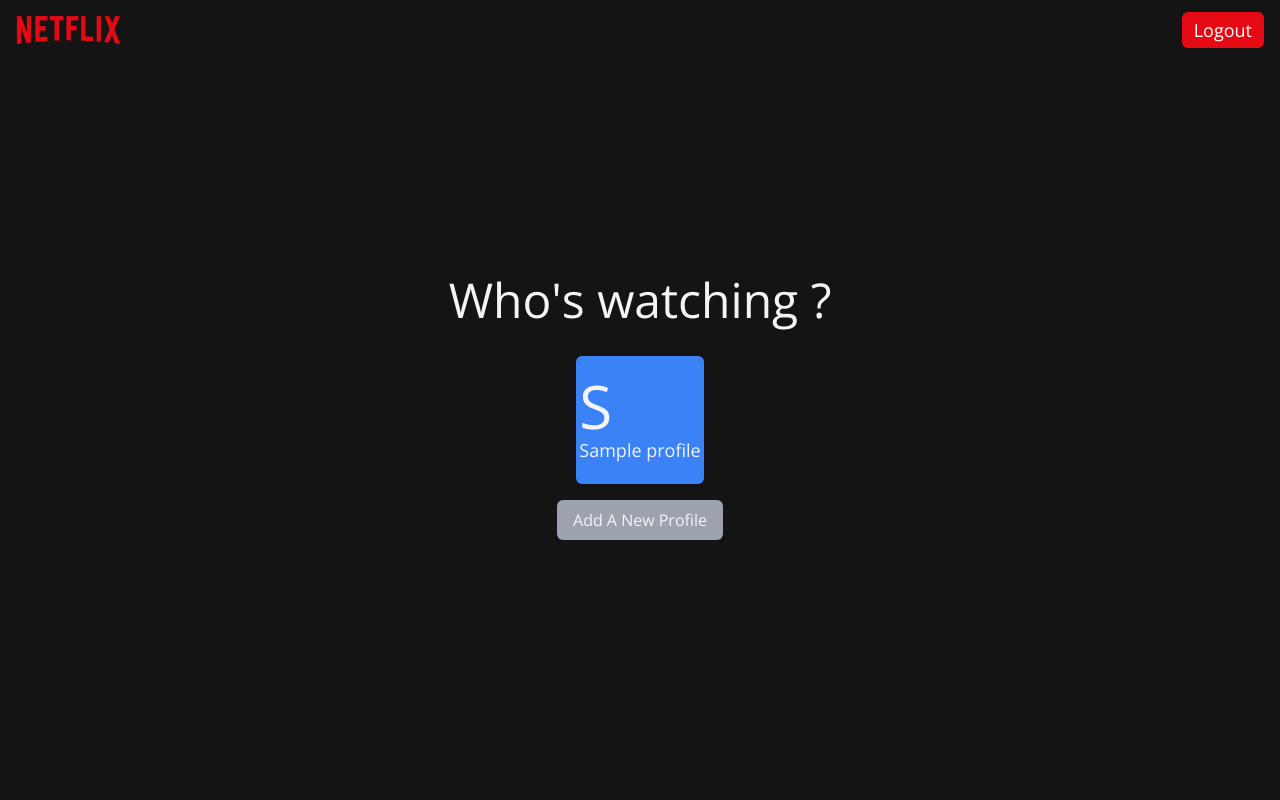
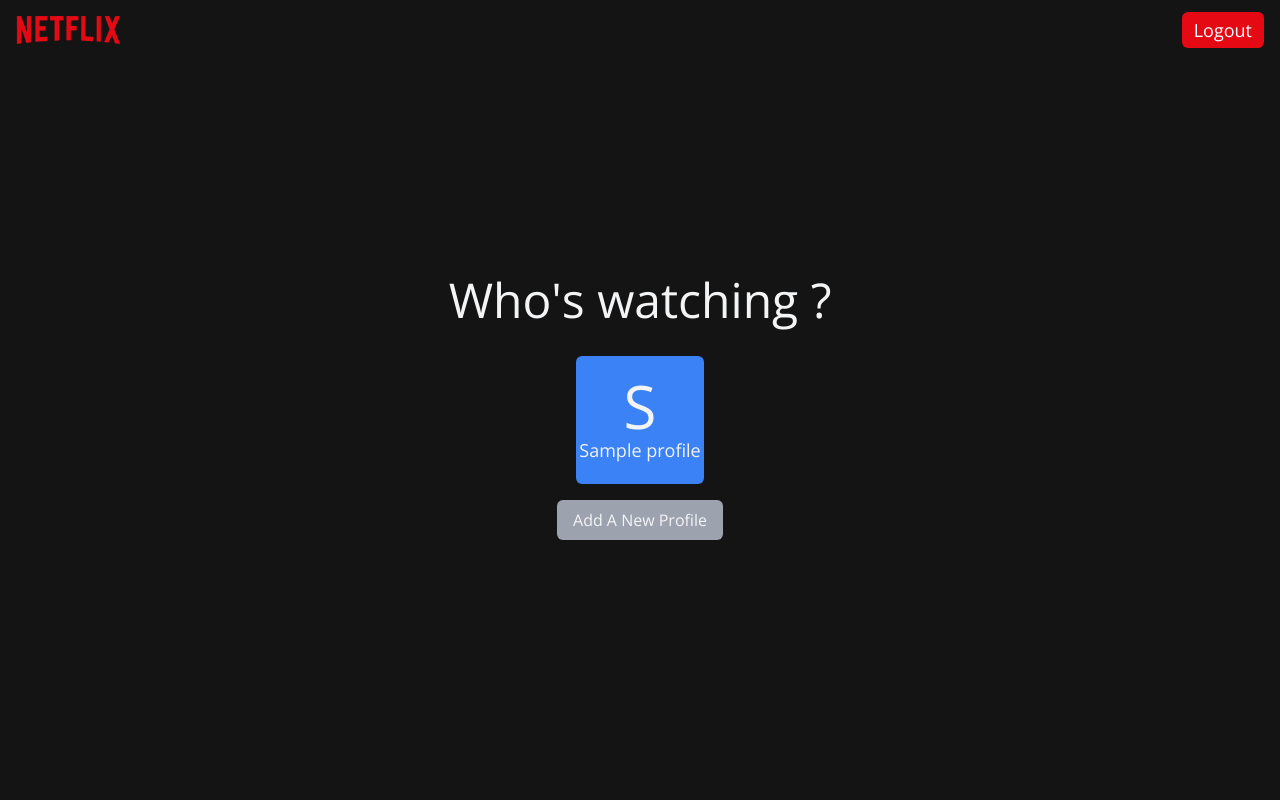
Before and after one commit to sorani-dev/OtchereDev, a Django app: page /profile/ in a window 1280 px wide. Run offline with Django 3.2, Linux system fonts and the light colour scheme; a user stored in the database is signed in; tables that the repository leaves empty hold one stand-in row (values such as "Sample post"); some libraries are stand-ins or nearby versions.

Commit message:
fix: profile text not centered aligned

```diff
--- a/django_netflix_clone/templates/profileList.html
+++ b/django_netflix_clone/templates/profileList.html
@@ -14,7 +14,7 @@
     <div class="flex flex-wrap justify-center items-center w-10/12  md:w-6/12">
 
         {% for profile in profiles %}
-        <div class="w-32 h-32 m-4  bg-blue-500 rounded-md cursor-pointer flex flex-col justify-center items-center">
+        <div class="w-32 h-32 m-4  bg-blue-500 rounded-md cursor-pointer flex flex-col justify-center items-center text-center">
             <a href="#">
                 <p class="text-6xl">
                     {{ profile.name |slice:":1" }}
```
